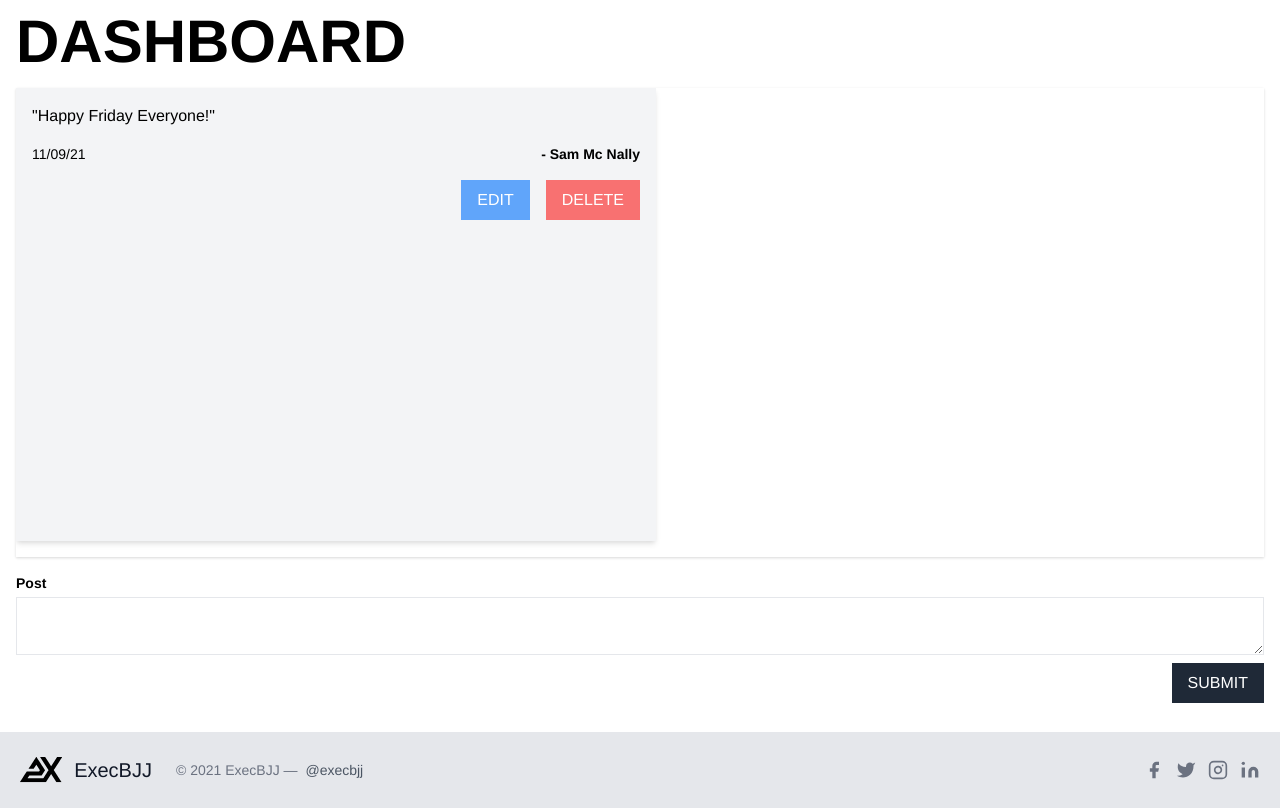
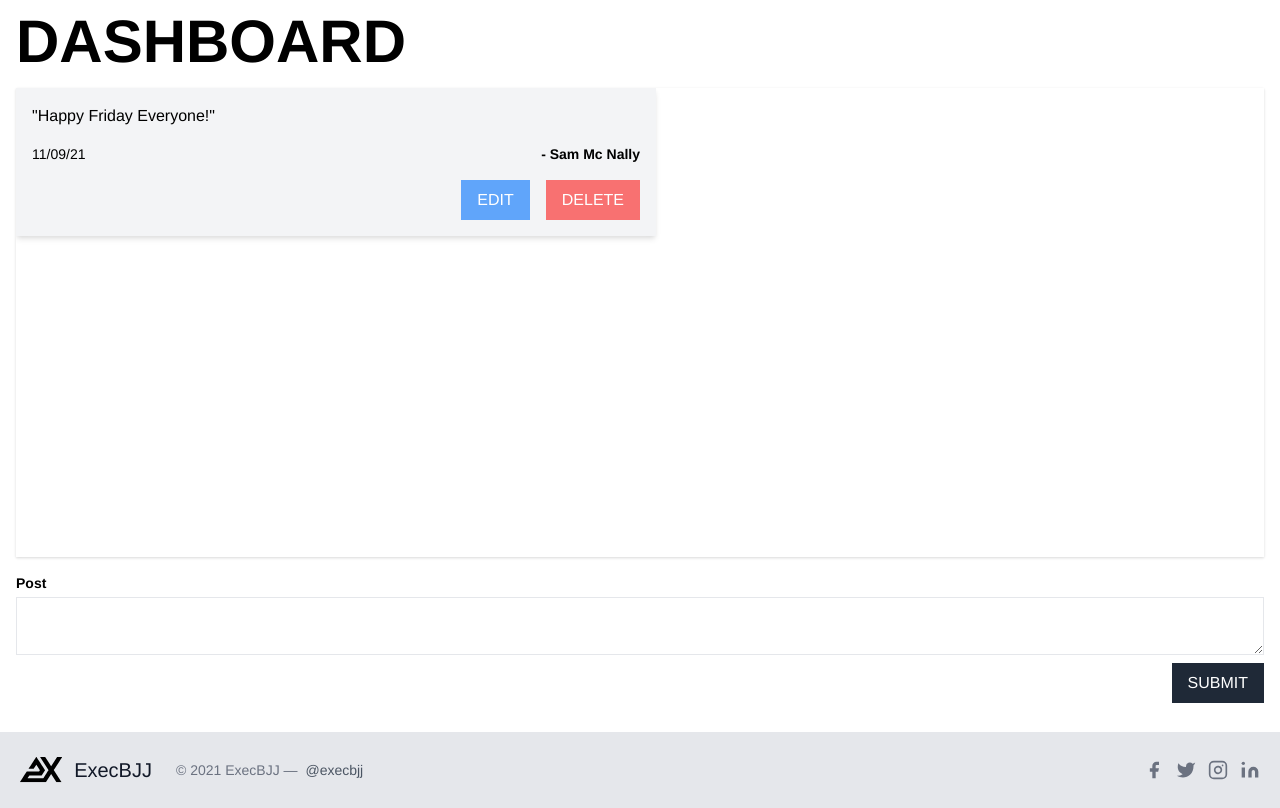
Before and after one commit to slammer1870/studious-lamp, a Flask app: page /dashboard/ in a window 1280 px wide. Shown: the part 68-876 px from the top of the page. Run offline with Flask 2, Linux system fonts and the light colour scheme; data that the repository does not hold is empty; style sheets or scripts are compiled from the project's sources; some libraries are stand-ins or nearby versions.

Commit message:
fix dashbaord

```diff
--- a/templates/dashboard.html
+++ b/templates/dashboard.html
@@ -1,7 +1,7 @@
 {% extends "base.html" %} {% block content %}
 <div class="pt-20 p-4 h-screen">
   <h1 class="text-3xl lg:text-6xl font-semibold uppercase mb-4">Dashboard</h1>
-  <div class="h-2/3 overflow-scroll mb-4 shadow flex flex-wrap">
+  <div class="h-2/3 overflow-scroll mb-4 shadow">
   <div class="bg-gray-100 w-full max-w-screen-sm p-4 shadow-md mb-4">
     <p class="mb-4">"Happy Friday Everyone!"</p>
     <div class="flex items-center justify-between text-sm mb-4">
```
